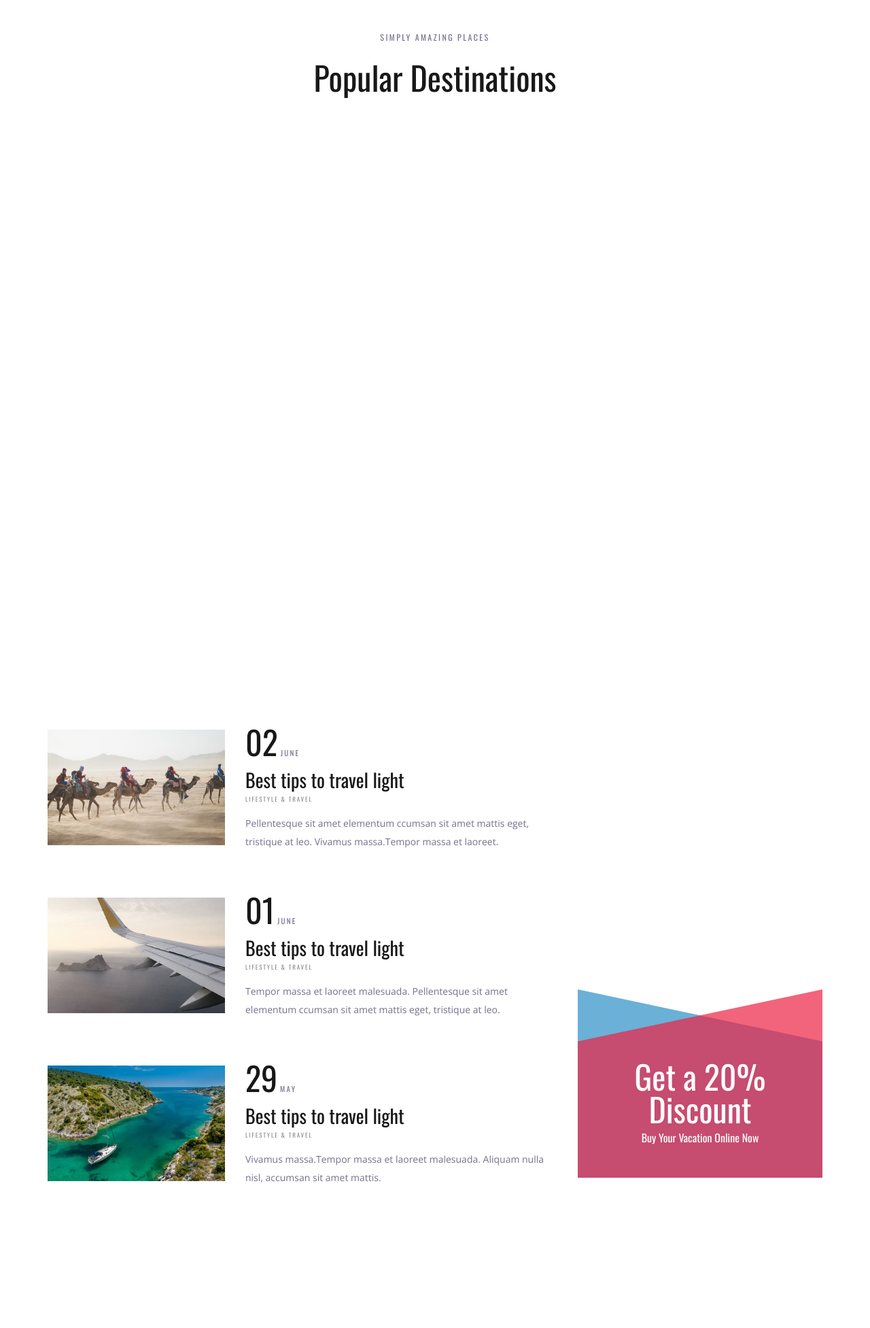
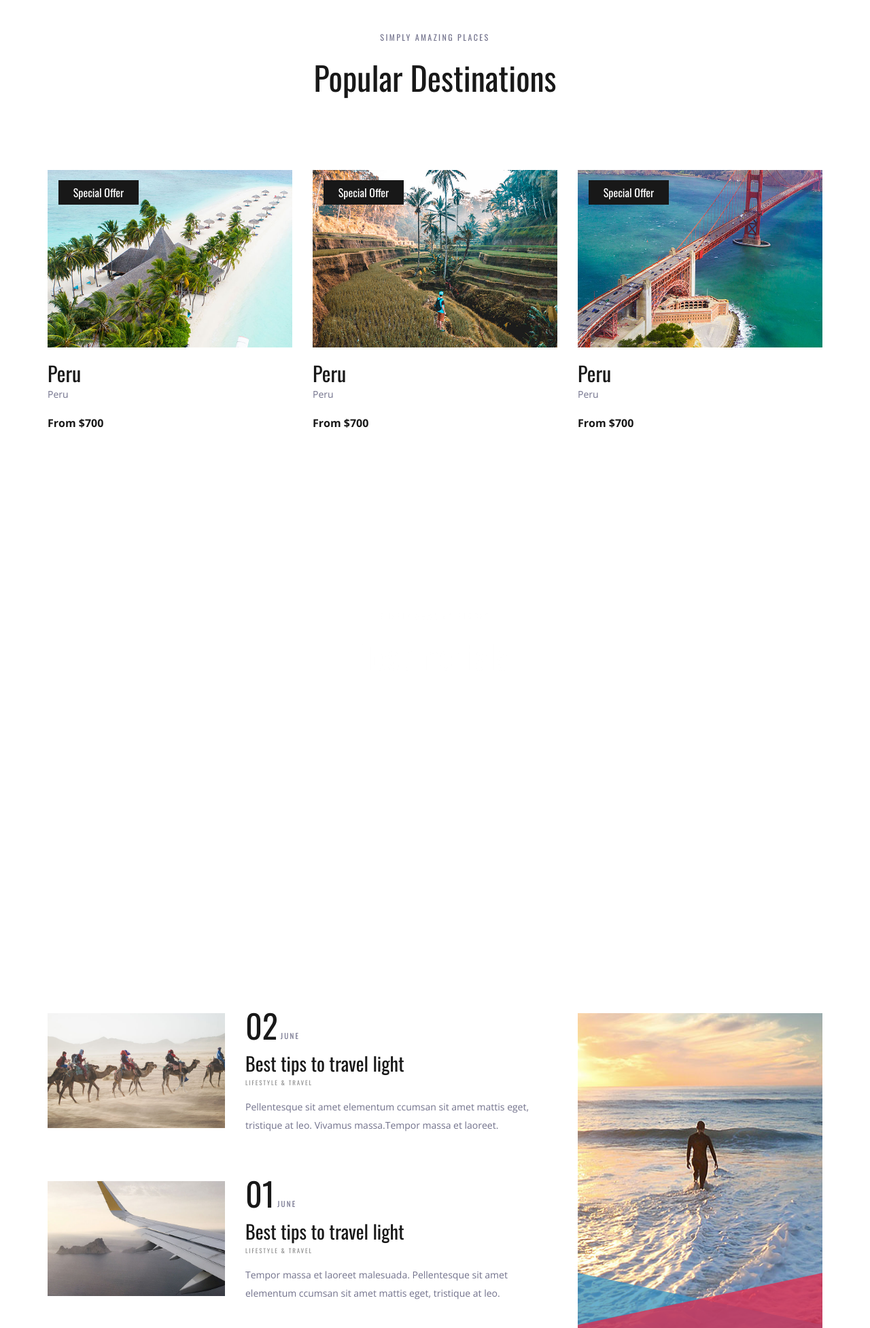
Before and after one commit to GonzaloRail/Laboratorio_06_PWEB2, a Django app: page / in a window 1280 px wide. Shown: the part 1235-3188 px from the top of the page at 68% size. Run offline with Django 4.2, Linux system fonts and the light colour scheme; some libraries are stand-ins or nearby versions.

Commit message:
imagenes

```diff
--- a/proyecto/proyecto/templates/index.html
+++ b/proyecto/proyecto/templates/index.html
@@ -474,8 +474,7 @@
 					<!-- News Sidebar -->
 					<div class="col-xl-4">
 						<div class="travello">
-							<div class="background_image"
-								style="background-image:url({% static 'images/travello.jpg)"></div>
+							<div class="background_image" style="background-image:url({% static 'images/travello.jpg' %})"></div>
 							<div class="travello_content">
 								<div class="travello_content_inner">
 									<div></div>
--- a/proyecto/proyecto/travello/models.py
+++ b/proyecto/proyecto/travello/models.py
@@ -1,3 +1,9 @@
 from django.db import models
 
 # Create your models here.
+class Destination:
+    id : int
+    name : str
+    img : str
+    desc : str
+    price : int
--- a/proyecto/proyecto/travello/views.py
+++ b/proyecto/proyecto/travello/views.py
@@ -1,5 +1,24 @@
 from django.shortcuts import render
-
+from .models import Destination
 # Create your views here.
 def index(request):
-    return render(request, "index.html")
+    dest1 = Destination()
+    dest1.name = "Peru"
+    dest1.desc = "Peru"
+    dest1.price = 700
+    dest1.img = 'destination_1.jpg'
+    dest2 = Destination()
+    dest2.name = "Peru"
+    dest2.desc = "Peru"
+    dest2.price = 700
+    dest2.img = 'destination_2.jpg'
+    dest3 = Destination()
+    dest3.name = "Peru"
+    dest3.desc = "Peru"
+    dest3.price = 700
+    dest3.img = 'destination_3.jpg'
+
+    dests = [dest1,dest2,dest3]
+
+
+    return render(request, "index.html",{'dests':dests})
```
